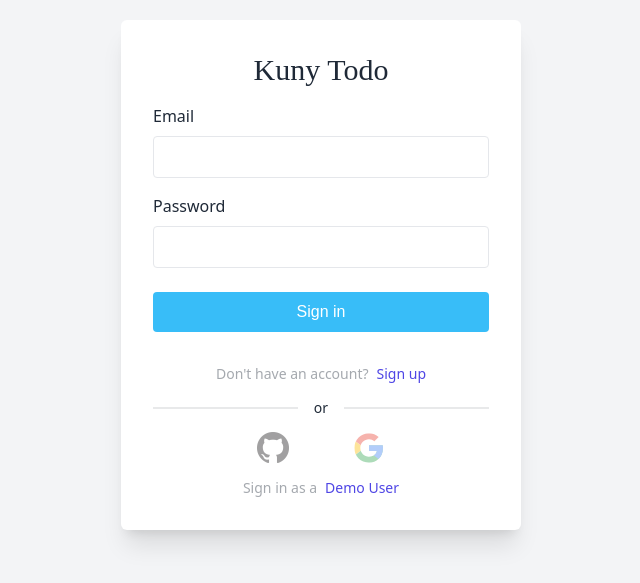
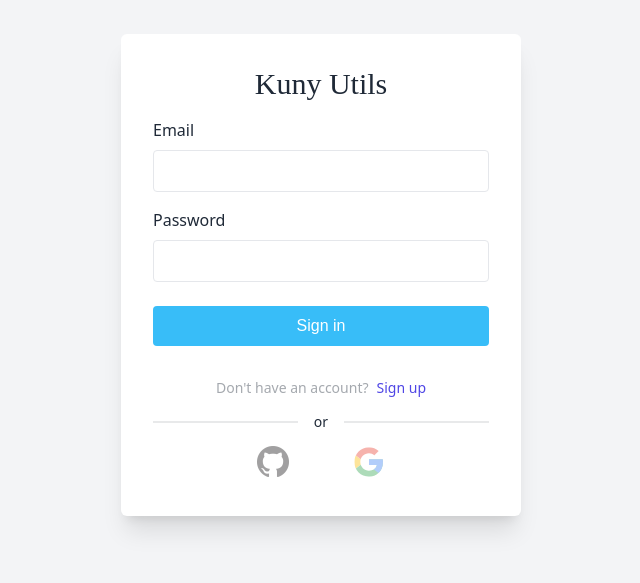
Before and after one commit to likuny0415/oauth_front, a Next.js app: page /login in a window 1280 px wide. Shown: the part 125-708 px from the top of the page, without its empty margins (319-959 px from the left). Built offline with nearby package versions, Linux system fonts and the light colour scheme; a web font is replaced by a local one.

Commit message:
change name and remove demo example

```diff
--- a/components/GalleryGrid.tsx
+++ b/components/GalleryGrid.tsx
@@ -2,6 +2,7 @@ import Loading from "./Loading";
 import Photo from "./Photo";
 import Masonry from "react-responsive-masonry";
 import useWindowSize from "../lib/hooks/use-windowsize";
+import { ToastProvider } from 'react-toast-notifications';
 
 export default function GalleryGrid(props) {
     const { data, loading } = props;
@@ -32,14 +33,17 @@ export default function GalleryGrid(props) {
     }
 
     return (
+
         <div className="container mt-12 flex flex-row flex-wrap items-stretch md:flex-nowrap ">
-          <Masonry columnsCount={3} gutter="20px" >
+              <ToastProvider>
+          <Masonry columnsCount={changeView(size.width)} gutter="20px" >
             {data.map((item, itemIndex) => (
                 <div key={itemIndex}>
                     <Photo data={item} />
                 </div>
             )) }
           </Masonry>
+          </ToastProvider>
       </div>
     )
 }
--- a/components/Photo.tsx
+++ b/components/Photo.tsx
@@ -1,7 +1,8 @@
 import Image from "next/image";
 import Link from "next/link";
 import { useState } from "react";
-import { createToast } from "vercel-toast";
+import { ToastProvider, useToasts } from 'react-toast-notifications';
+
 
 import PhotoApi from "../lib/api/photos";
 
@@ -11,9 +12,11 @@ export default function Photo(props) {
   const { width, height, alt_description, urls, user } = data;
   const { name, profile_image, links } = user;
   const [like, setLike] = useState(false);
+  const { addToast } = useToasts();
   async function handleClick(e) {
-    e.preventDefault();
-    const res = await PhotoApi.like(data)
+    console.log("like")
+    addToast('Saved Successfully', { appearance: 'success' });
+    // const res = await PhotoApi.like(data)
   }
 
 
@@ -52,6 +55,8 @@ export default function Photo(props) {
           />
         </svg>
       </button>
+
+
       </div>
 
       <div
@@ -83,5 +88,6 @@ export default function Photo(props) {
       </div>
      </div>
     </div>
+
   );
 }
--- a/package.json
+++ b/package.json
@@ -25,6 +25,8 @@
     "react-grid-layout": "^1.3.4",
     "react-hook-form": "^7.29.0",
     "react-responsive-masonry": "^2.1.4",
+    "react-toast-notifications": "^2.5.1",
+    "react-toastify": "^9.0.5",
     "swr": "^1.2.2",
     "use-delayed-render": "^0.0.7",
     "vercel-toast": "^1.5.5",
--- a/pages/index.tsx
+++ b/pages/index.tsx
@@ -3,9 +3,9 @@ import Head from "next/head";
 import Navbar from "../components/Navbar";
 import TodoApi from "../lib/api/todos";
 import MyToDo from "./learn/todo";
+import { ToastContainer} from 'react-toastify';
 
 export default function Home({ todos, cookie }) {
-
 
   return (
     <>
@@ -13,8 +13,10 @@ export default function Home({ todos, cookie }) {
     <Head>
       <title>Todo</title>
     </Head>
+
     <Navbar />
       <MyToDo findTodos={todos} cookie={cookie} />
+
     </>
   );
 }
--- a/pages/login.tsx
+++ b/pages/login.tsx
@@ -36,7 +36,7 @@ export default function Login() {
       <div className="bg-gray-100 min-h-screen flex items-center">
         <div className="mx-auto bg-white w-px-400 rounded-md shadow-xl py-8 ">
           <span className="flex justify-center font-inknut text-3xl mb-4">
-            {signup ? <span>Create Account</span> : <span>Kuny Todo</span>}
+            {signup ? <span>Create Account</span> : <span>Kuny Utils</span>}
           </span>
 
           <div className="max-w-md mx-8">
@@ -73,12 +73,12 @@ export default function Login() {
                   />
                 </a>
               </div>
-              <div className="flex justify-center mt-2 text-sm">
+              {/* <div className="flex justify-center mt-2 text-sm">
                 <span className="opacity-40">Sign in as a</span>
                 <Link href="/tourist">
                   <a className="opacity-100 ml-2 text-indigo-600">Demo User</a>
                 </Link>
-              </div>
+              </div> */}
             </div>
           </div>
         </div>
```
Also changed, not shown: 1 other file (tests, documents, lock files or other folders).
